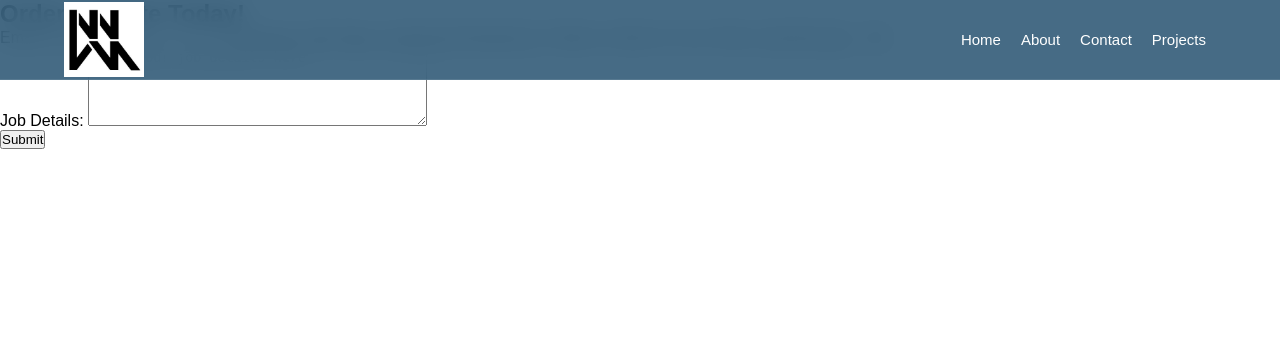
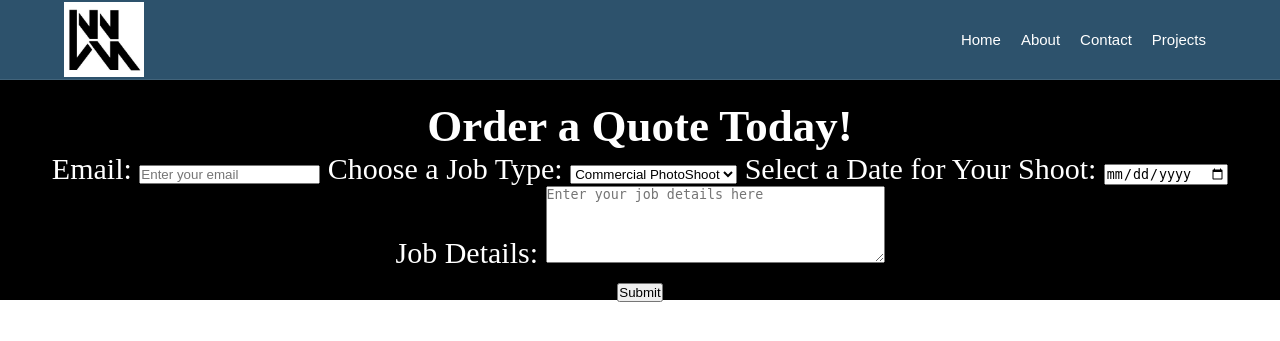
Before and after one commit to cordcs310fall2025/NixonNormanProject, a PHP site: page /src/contactPage.html in a window 1280 px wide. Shown: the top 341 px of the page. Run offline with PHP 8.4, Linux system fonts and the light colour scheme.

Commit message:
Update style.css

```diff
--- a/src/style.css
+++ b/src/style.css
@@ -490,6 +490,18 @@ body {
     padding: 120px 5% 80px;
 }
 
+.quoteOrder {
+    width: 100%;
+    height: 300px;
+    background-color: black;
+    text-align: center;
+    vertical-align: middle;
+    font-family: "Montserrat";
+    font-size: 30px;
+    color: white;
+    padding-top: 100px;
+}
+
 .contact-content {
     max-width: 800px;
     text-align: center;
```
